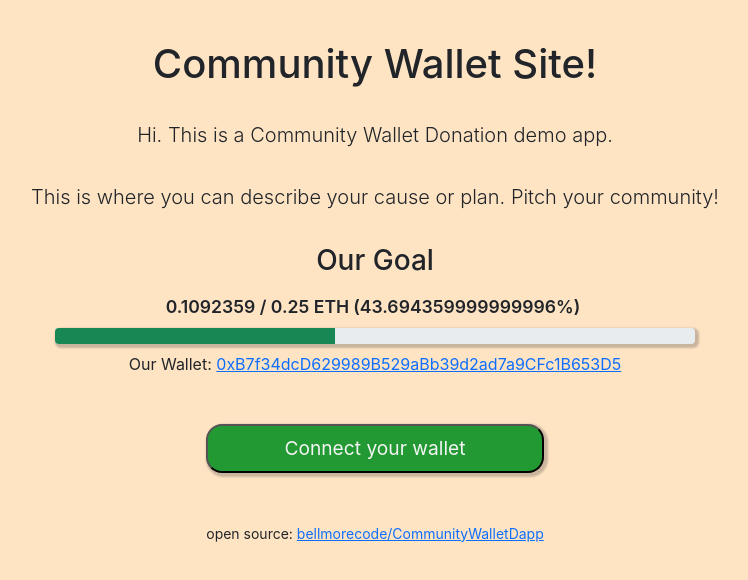
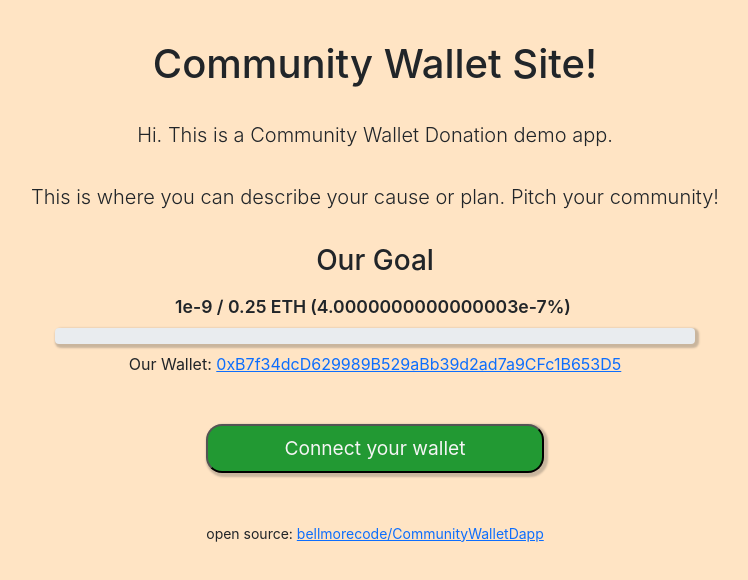
Before and after one commit to bellmorecode/CommunityWalletDapp, a React (Create React App) app in the folder community-wallet-dapp/: page / in a window 1280 px wide. Shown: the top 580 px of the page, without its empty margins (265-1013 px from the left). Built offline with nearby package versions, Linux system fonts and the light colour scheme.

Commit message:
set default amount for goal pre-load

```diff
--- a/community-wallet-dapp/src/App.js
+++ b/community-wallet-dapp/src/App.js
@@ -7,7 +7,7 @@ function App() {
   const wei_per_eth = new BigNumber(10).pow(18);
   const [currentAccount, setCurrentAccount] = useState(null);
   const [connectErrorMessage, setConnectErrorMessage] = useState(null);
-  const [commWalletTotal, setCommWalletTotal] = useState(0.1092359);
+  const [commWalletTotal, setCommWalletTotal] = useState(0.000000001);
   // this is where you set your community wallet and your goal in Ethereum.
   // this is setup as an array, but the UI presently only supports the first item in the list.
   const getCommunityWalletDetails = () => {
```
